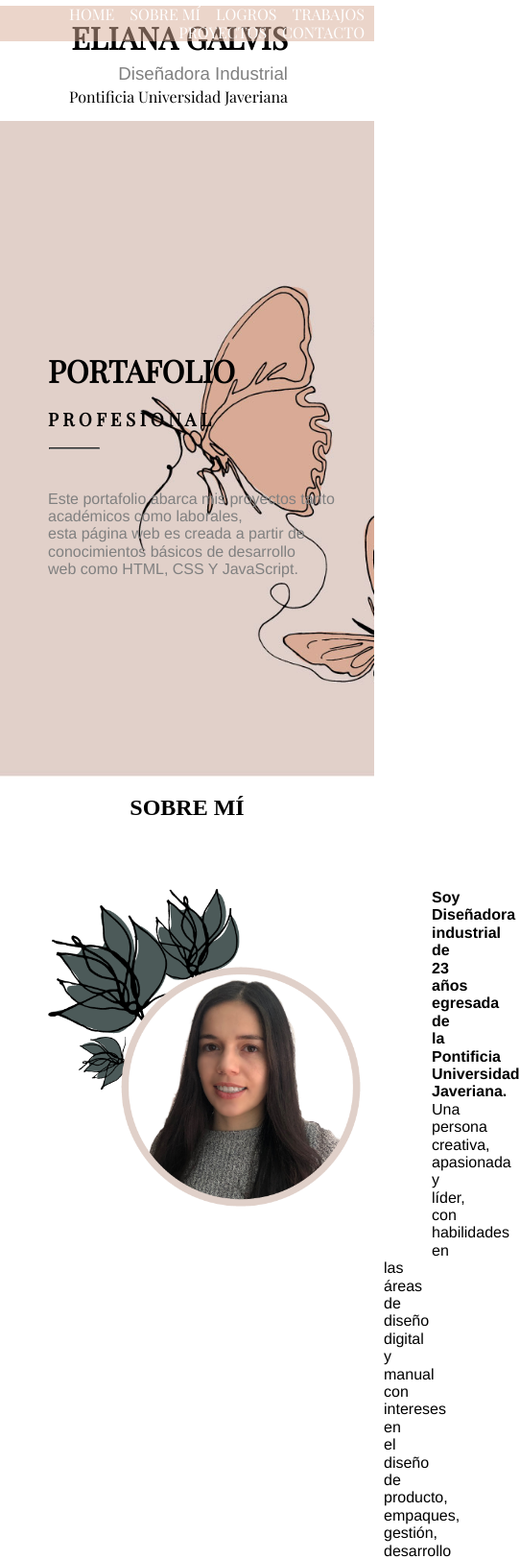
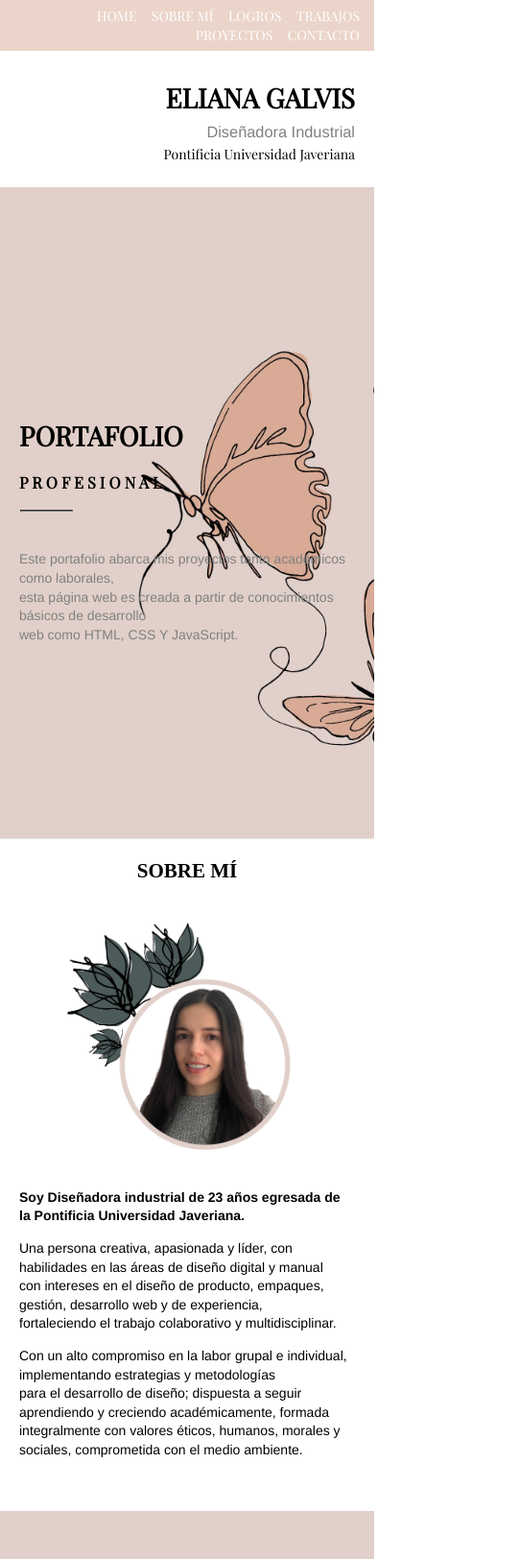
Before and after one commit to elianagalvis/Desktop, a plain HTML site: page portafolio/index.html in a window 390 px wide. Shown: the top 1624 px of the page at 96% size, 542 px wide, since content can reach past the window. Drawn offline with nearby package versions, Linux system fonts and the light colour scheme.

Commit message:
Start applying responsive design

```diff
--- a/portafolio/css1/styleportafolio.css
+++ b/portafolio/css1/styleportafolio.css
@@ -1,10 +1,13 @@
+* {
+  box-sizing: border-box;
+}
 
-body{
+html, body {
+  font-size: 14px;
+  line-height: 1.4;
+}
 
-}
 header{
-  margin-top: 10px;
- margin-right: 90px;
   text-align: right;
   font-family: helvetica;
   font-family: 'Playfair Display', serif;
@@ -20,11 +23,9 @@ header p{
 margin-top: -14px;
 }
 
-header nav{
-  position:fixed;
-  float: right;
-  margin-top: -120px;
-  padding-right: 10px;
+header nav {
+  /* margin-top: -120px; */
+  padding: 7px 15px;
   background-color: rgba(216, 171, 150, 0.5);
 }
 header nav a {
@@ -37,6 +38,10 @@ header nav a .active{
   border-radius: 3px;
 }
 
+header .header-info {
+  padding: 10px 20px;
+}
+
 #home hr{
   margin-left: 1px;
   border-color: gray;
@@ -46,11 +51,16 @@ header nav a .active{
   font-family: 'Playfair Display', serif;
  background:url('../imagenes/mariposa.jpg')no-repeat center top;
 background-size: cover;
-  padding: 40px 0;
+  padding: 40px 20px;
+}
+
+.container {
+  width: 100%;
+  margin-left: auto;
+  margin-right: auto;
 }
 
 #home{
-  margin-left: 50px;
   padding:180px 0 150px;
 }
 #home p{
@@ -58,18 +68,24 @@ background-size: cover;
   font-family: helvetica;
 }
 
-#sobremi h2{
+#sobremi h2 {
+  text-align: center;
+  margin-bottom: 40px;
+}
+#sobremi .text {
+  padding: 20px;
+}
+#sobremi p {
+  font-family: helvetica;
+}
+
+#sobremi .sobremi-img {
   text-align: center;
 }
-#sobremi p{
-  font-family: helvetica;
-  margin-top: 70px;
-  margin-left: 400px;
-}
 
-#sobremi img{
-  float: left;
-  margin: 50px;
+#sobremi img {
+  max-width: 250px;
+  margin: 0 auto;
 }
 
 .guacamaya{
@@ -202,3 +218,22 @@ margin-right:  50px;
   font-family: helvetica;
   margin-bottom: 400px;
 }
+
+@media (min-width: 576px) {
+  body {
+    font-size: 16px;
+  }
+}
+
+@media (min-width: 768px) {
+  #sobremi img {
+    float: left;
+    padding: 15px 40px 30px 15px;
+  }
+
+  .container {
+    width: 768px;
+    margin-left: auto;
+    margin-right: auto;
+  }
+}
--- a/portafolio/index.html
+++ b/portafolio/index.html
@@ -2,6 +2,8 @@
 <html>
 <head>
   <meta charset="utf-8">
+  <meta name="viewport" content="width=device-width, initial-scale=1, shrink-to-fit=no">
+
   <title>Portafolio Eliana</title>
   <link rel="stylesheet" href="css1/Normalize.css">
   <link rel="stylesheet" href="css1/styleportafolio.css">
@@ -13,27 +15,28 @@
 
 <body>
   <header>
-   <h1>ELIANA GALVIS</h1>
-   <h3>Diseñadora Industrial </h3>
-   <p>Pontificia Universidad Javeriana</p>
-
     <!--menú-->
-  <div>
     <nav>
+      <div class="container">
         <a href="" class="active">HOME</a>
         <a href="#sobremi">SOBRE MÍ</a>
         <a href="#logros">LOGROS</a>
         <a href="#trabajos">TRABAJOS</a>
         <a href="#proyectos">PROYECTOS</a>
         <a href="#contacto">CONTACTO</a>
+      </div>
     </nav>
+
+    <div class="header-info container">
+      <h1>ELIANA GALVIS</h1>
+      <h3>Diseñadora Industrial </h3>
+      <p>Pontificia Universidad Javeriana</p>
     </div>
-
   </header>
 
 <!-- fonfo mariposas-->
   <div class="mariposas">
-<section id="home">
+    <section id="home" class="container">
     <h1>PORTAFOLIO</h1>
       <h3>P  R  O  F  E  S  I  O  N  A  L</h3>
       <hr>
@@ -48,17 +51,21 @@
 <section id="sobremi">
 
   <h2>SOBRE MÍ</h2>
-    <img src="imagenes/eliana3.png" alt="perfil" width="350">
-  <p> <strong>Soy Diseñadora industrial de 23 años egresada de la Pontificia Universidad Javeriana.</strong><br>
+  <div class="sobremi-img">
+    <img src="imagenes/eliana3.png" alt="perfil">
+  </div>
+  <div class="text">
+    <p><strong>Soy Diseñadora industrial de 23 años egresada de la Pontificia Universidad Javeriana.</strong></p>
+    <p>
        Una persona creativa, apasionada  y líder,  con habilidades en las áreas de diseño digital y manual <br>
        con intereses en el diseño de producto, empaques, gestión, desarrollo web  y de experiencia,<br>
-      fortaleciendo el trabajo colaborativo y multidisciplinar.<br>
-      <br>
-      <br>
-Con un alto compromiso en la labor grupal e individual, implementando estrategias y metodologías <br>
+        fortaleciendo el trabajo colaborativo y multidisciplinar.
+    </p>
+    <p>Con un alto compromiso en la labor grupal e individual, implementando estrategias y metodologías <br>
    para el desarrollo de diseño; dispuesta a seguir aprendiendo y creciendo académicamente,  formada <br>
     integralmente con valores éticos, humanos, morales y sociales, comprometida con el medio ambiente.
     </p>
+  </div>
 </section>
 <br clear="left">
 
```
Lines whose indentation alone changed are shown as unchanged.
